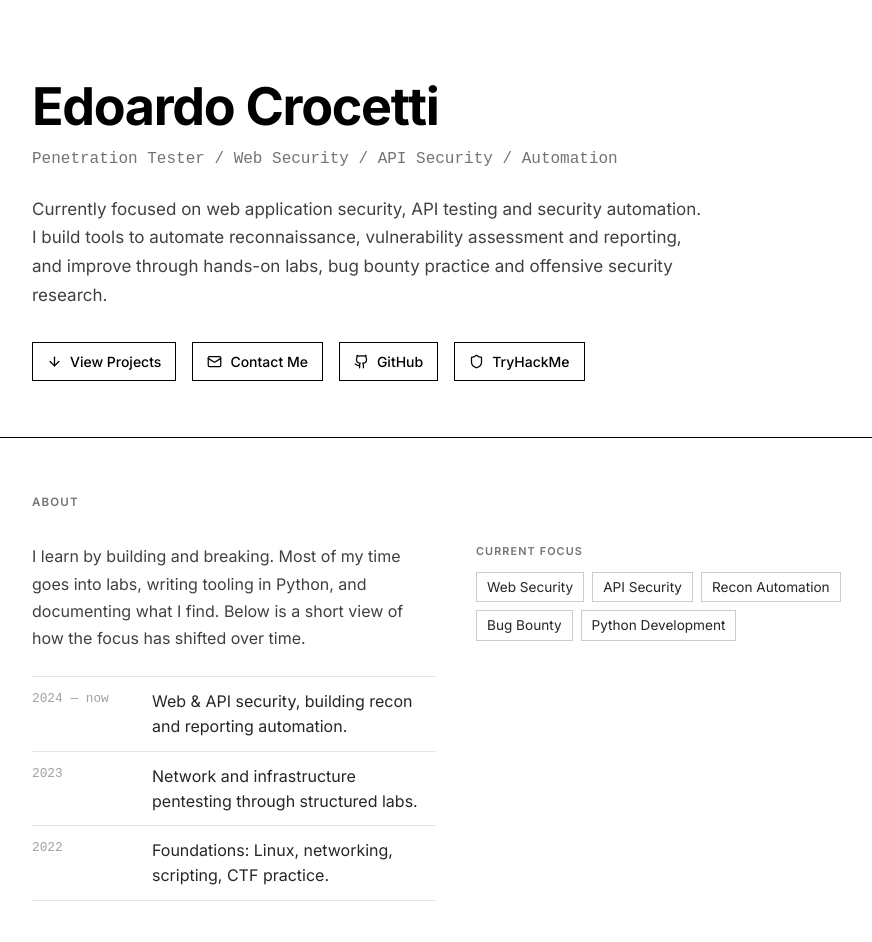
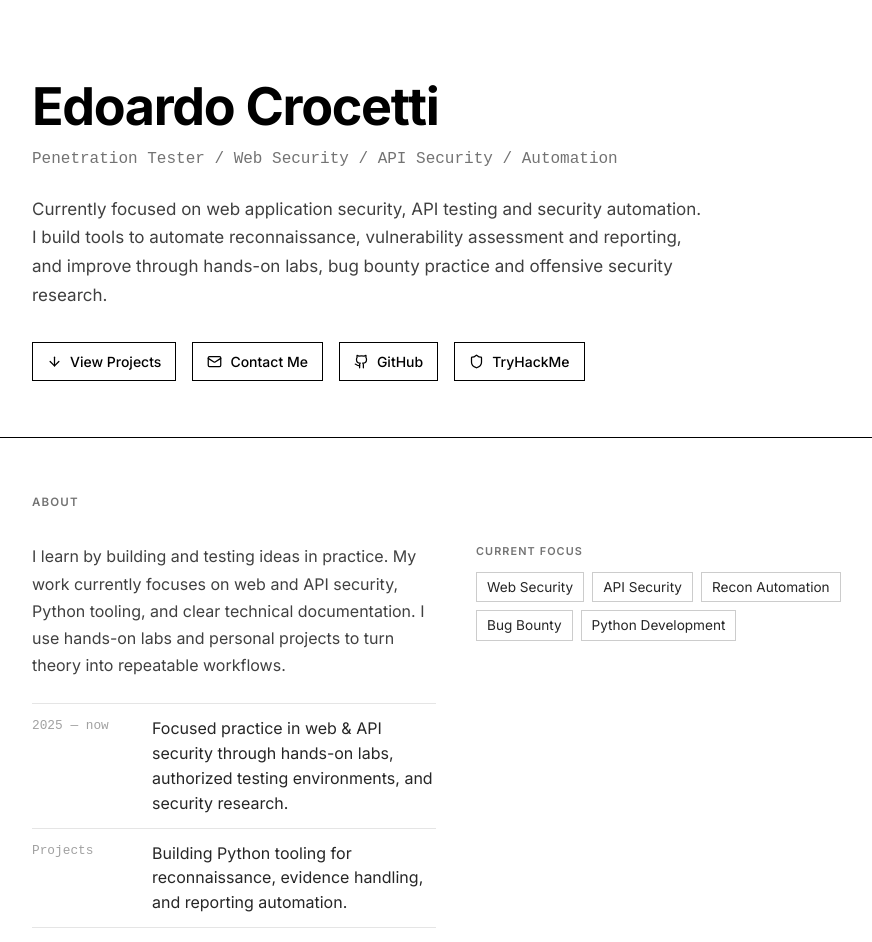
Before and after one commit to Edoardo003/Edoardo003.github.io, a React (Vite) app: page / in a window 1280 px wide. Shown: the top 942 px of the page, without its empty margins (184-1056 px from the left). Built offline with nearby package versions, Linux system fonts and the light colour scheme.

Commit message:
Refine About timeline

```diff
--- a/src/app/components/about.tsx
+++ b/src/app/components/about.tsx
@@ -9,9 +9,18 @@ const focus = [
 ];
 
 const timeline = [
-  { period: "2024 — now", text: "Web & API security, building recon and reporting automation." },
-  { period: "2023", text: "Network and infrastructure pentesting through structured labs." },
-  { period: "2022", text: "Foundations: Linux, networking, scripting, CTF practice." },
+  {
+    period: "2025 — now",
+    text: "Focused practice in web & API security through hands-on labs, authorized testing environments, and security research.",
+  },
+  {
+    period: "Projects",
+    text: "Building Python tooling for reconnaissance, evidence handling, and reporting automation.",
+  },
+  {
+    period: "Foundations",
+    text: "Web engineering, Linux, networking, and scripting applied to application security.",
+  },
 ];
 
 export function About() {
@@ -20,9 +29,10 @@ export function About() {
       <div className="grid grid-cols-1 gap-10 md:grid-cols-[1fr_1fr]">
         <div>
           <p className="text-neutral-700" style={{ lineHeight: 1.7 }}>
-            I learn by building and breaking. Most of my time goes into labs,
-            writing tooling in Python, and documenting what I find. Below is a
-            short view of how the focus has shifted over time.
+            I learn by building and testing ideas in practice. My work currently
+            focuses on web and API security, Python tooling, and clear technical
+            documentation. I use hands-on labs and personal projects to turn
+            theory into repeatable workflows.
           </p>
           <ul className="mt-6 border-t border-black/10">
             {timeline.map((t) => (
```
